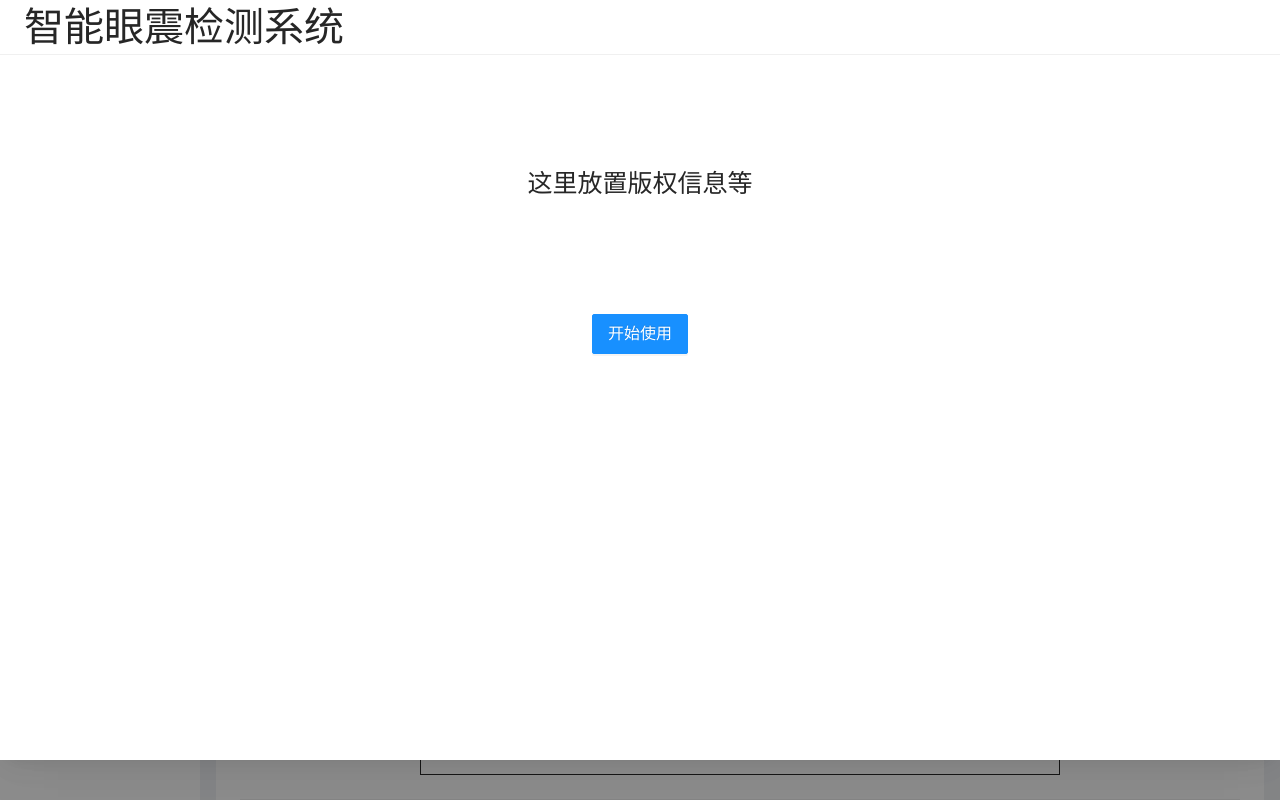
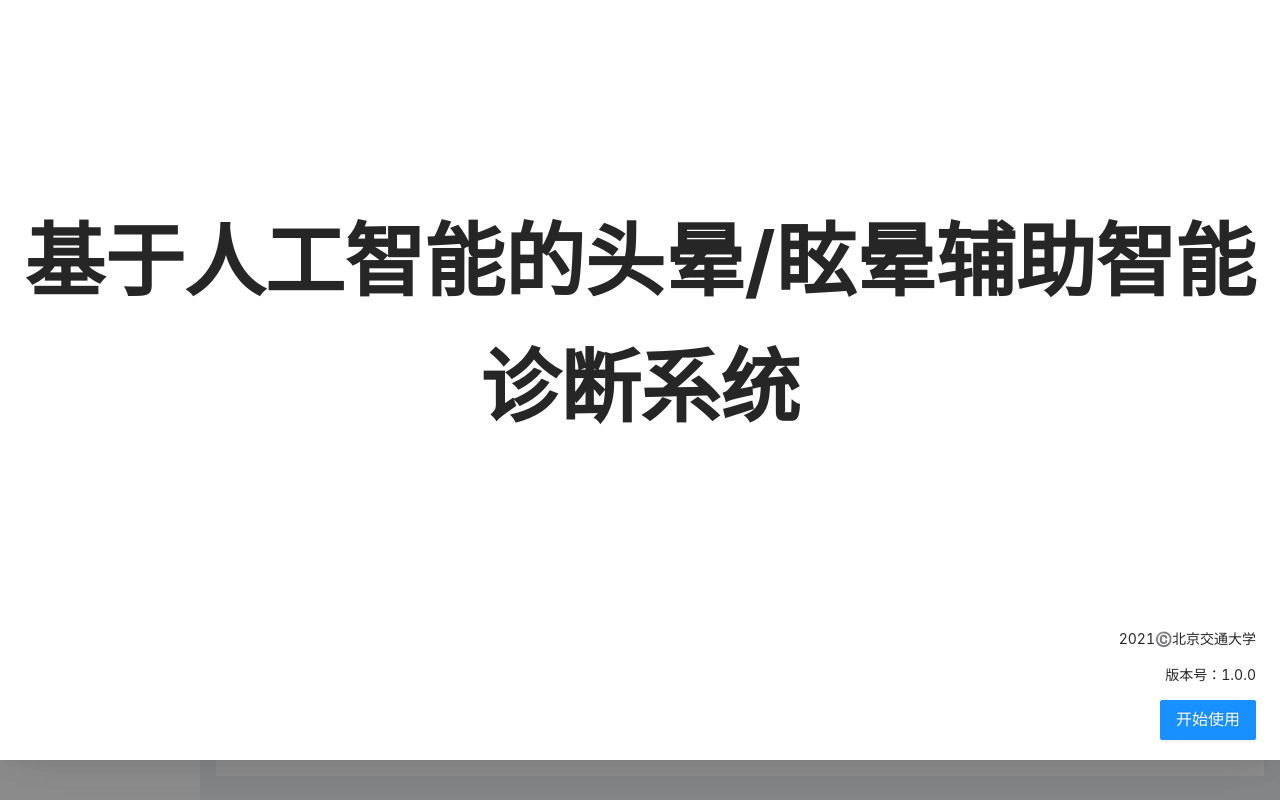
Before and after one commit to GiorgioPeng/Visualization-Systemt-for-Torsional-Nystagmus-Detection, a React (Create React App) app: page / in a window 1280 px wide. Shown: the top 800 px of the page. Built offline with nearby package versions, Linux system fonts and the light colour scheme.

Commit message:
修复播放样式，增加首页

```diff
--- a/src/App.css
+++ b/src/App.css
@@ -22,5 +22,6 @@
 }
 
 .ant-drawer-title{
-  font-size:40px
+  font-size: 80px;
+  font-weight:bolder,
 }
--- a/src/App.js
+++ b/src/App.js
@@ -11,6 +11,7 @@ import {
   EyeOutlined,
   AppstoreOutlined,
   ScissorOutlined,
+  HomeOutlined,
 } from '@ant-design/icons'; //这里先随便用了一些图标，后面再调整
 
 import { GlobalStateProvider } from "./globalState";
@@ -25,6 +26,7 @@ import RemoveUselessFrame from './subPages/RemoveUselessFrame'
 import Cut from './subPages/Cut'
 import LightStream from './subPages/LightStream'
 import Location from './subPages/Location'
+import Home from './subPages/Home'
 
 const { Header, Sider, Content } = Layout;
 const { SubMenu } = Menu
@@ -40,28 +42,31 @@ function App() {
         <BrowserRouter>
           <Sider theme="light" trigger={null} className="site-sider" collapsible collapsed={collapsed}>
             <Menu theme="light" mode="inline" defaultSelectedKeys={['1']} style={{ fontSize: '20px', fontWeight: 'bold' }}>
-              <Menu.Item key="1" icon={<HighlightOutlined />}>
-                <Link to="/">标注</Link>
+              <Menu.Item key="1" icon={<HomeOutlined />}>
+                <Link to="/">首页</Link>
+              </Menu.Item>
+              <Menu.Item key="2" icon={<HighlightOutlined />}>
+                <Link to="/label">标注</Link>
               </Menu.Item>
 
               <SubMenu key="sub1" icon={<ClearOutlined />} title="预处理">
-                <Menu.Item key="2" icon={<DeleteOutlined />}>
+                <Menu.Item key="3" icon={<DeleteOutlined />}>
                   <Link to="/removeuselessframe">去除无用帧</Link>
                 </Menu.Item>
-                <Menu.Item key="3" icon={<ScissorOutlined />}>
+                <Menu.Item key="4" icon={<ScissorOutlined />}>
                   <Link to="/cut">对标剪裁</Link>
                 </Menu.Item>
-                <Menu.Item key="4" icon={<VideoCameraOutlined />}>
+                <Menu.Item key="5" icon={<VideoCameraOutlined />}>
                   <Link to="/lightstream">光流视频</Link>
                 </Menu.Item>
               </SubMenu>
 
 
-              <Menu.Item key="5" icon={<AppstoreOutlined />}>
+              <Menu.Item key="6" icon={<AppstoreOutlined />}>
                 <Link to="/overview">结果总览</Link>
               </Menu.Item>
 
-              <Menu.Item key="6" icon={<EyeOutlined />}>
+              <Menu.Item key="7" icon={<EyeOutlined />}>
                 <Link to="/location">眼震定位视频</Link>
               </Menu.Item>
 
@@ -105,8 +110,11 @@ function App() {
                   <Location />
                 </Route>
 
+                <Route path="/label">
+                  <Label />
+                </Route>
                 <Route path="/">
-                  <Label />
+                  <Home />
                 </Route>
                 <Redirect to="/"></Redirect>
               </Switch>
--- a/src/components/Introduction.js
+++ b/src/components/Introduction.js
@@ -1,38 +1,42 @@
 import React from 'react'
 import { Drawer, Button } from 'antd';
 function Introduction() {
-
     const [visible, setVisible] = React.useState(true);
     const onClose = () => {
         setVisible(false);
     };
     return (
         <Drawer
-            title="智能眼震检测系统"
+            // title="基于人工智能的头晕/眩晕辅助智能诊断系统"
             placement="top"
             closable={false}
             onClose={onClose}
             visible={visible}
             height='95vh'
-            headerStyle={{
-                fontSize: '100px',
-                height: '40vh',
-                fontweight:'bolder',
-                display: 'flex',
-                alignItems: 'center',
-                justifyContent: 'center',
+            style={{
+                overflow: 'hidden',
             }}
         >
             <div style={{
                 display: 'flex',
-                height: '45vh',
+                height: '75vh',
+                justifyContent: 'center',
+                alignItems: 'center',
+                fontSize: '80px',
+                fontWeight: 'bolder',
+                textAlign: 'center'
+            }}>
+                基于人工智能的头晕/眩晕辅助智能诊断系统
+            </div>
+            <div style={{
+                height: '15vh',
+                display: 'flex',
                 flexDirection: 'column',
-                justifyContent: 'space-evenly',
-                alignItems: 'center',
-                fontSize: '25px',
-                overflow: 'hidden'
+                justifyContent: 'center',
+                alignItems: 'flex-end'
             }}>
-                <p>这里放置版权信息等</p>
+                <p>2021©️北京交通大学</p>
+                <p>版本号：1.0.0</p>
                 <Button
                     type="primary"
                     onClick={onClose}
--- /dev/null
+++ b/src/subPages/Home/index.js
@@ -0,0 +1,11 @@
+import React from 'react'
+import introductionImage from '../../assets/intro.png'
+function index() {
+    return (
+        <div>
+            <img src={introductionImage} style={{maxWidth:'100%'}}  alt='系统功能介绍图'/>
+        </div>
+    )
+}
+
+export default index
--- a/src/subPages/Label/IllnessSelect.js
+++ b/src/subPages/Label/IllnessSelect.js
@@ -22,8 +22,8 @@ function IllnessSelect() {
             <Radio.Group onChange={modifyIllness} defaultValue={state.illness} buttonStyle="solid">
                 <Row gutter={[16, 24]}>
                     {
-                        illnesses.map(illness =>
-                            <Col span={4}>
+                        illnesses.map((illness, index) =>
+                            <Col span={4} key={index}>
                                 <Radio.Button
                                     style={{
                                         height: '50px',
--- a/src/subPages/Location/SpecialPlayer.js
+++ b/src/subPages/Location/SpecialPlayer.js
@@ -38,7 +38,9 @@ function VideoPlayer(props) {
             // pointer.style.transitionDuration = '500ms'
             // while (player.currentTime < endTime) {
             // }
-        }, (endTime - startTime) * 10)
+            player.pause()
+            playerAnother.pause()
+        }, (endTime - startTime) * 2000)
     }
 
     React.useEffect(() => {
@@ -51,8 +53,8 @@ function VideoPlayer(props) {
             // const pointer = pointerRef.current
 
             // 压低播放速度
-            player.playbackRate = 0.1
-            playerAnother.playbackRate = 0.1
+            player.playbackRate = 0.5
+            playerAnother.playbackRate = 0.5
 
             player.addEventListener('timeupdate', () => {
 
@@ -174,6 +176,9 @@ function VideoPlayer(props) {
                     state.sections.map((element) => {
                         if (durationState !== 0) {
                             // console.log(element)
+                            if (element[1] - element[0] < 0.5) {
+                                return <></>
+                            }
                             let width = (element[1] - element[0]) / durationState * 100
                             let left = element[0] / durationState * 100
                             // console.log(width,left)
```
Also changed, not shown: src/assets/intro.png (added), 2 other files (tests, documents, lock files or other folders).
